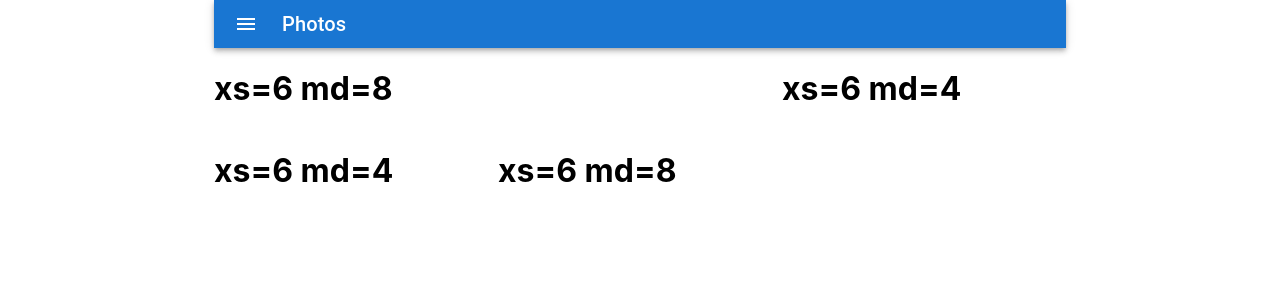
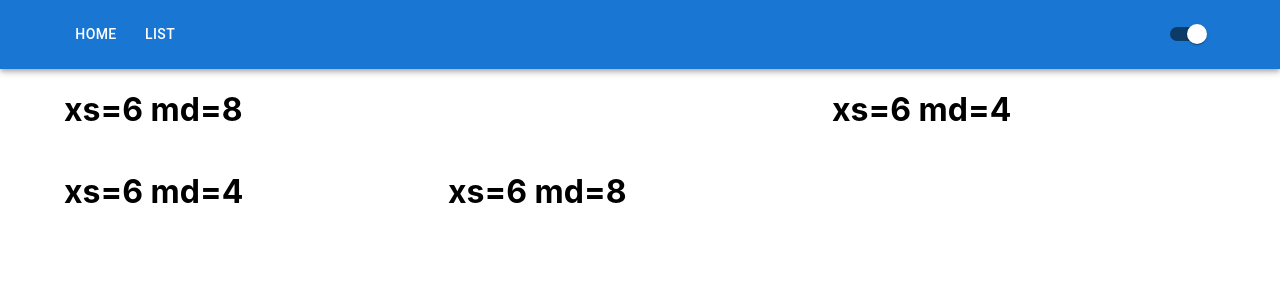
Before and after one commit to DanielRed007/info-country-manager, a Next.js app in the folder app/: page / in a window 1280 px wide. Shown: the top 300 px of the page. Built offline with nearby package versions, Linux system fonts and the light colour scheme.

Commit message:
layout improved, need to implement color mode switching

```diff
--- a/app/pages/client/shared/Navbar.tsx
+++ b/app/pages/client/shared/Navbar.tsx
@@ -1,28 +1,50 @@
+import { useState } from "react";
+import Link from 'next/link';
 import AppBar from '@mui/material/AppBar';
 import Box from '@mui/material/Box';
 import Toolbar from '@mui/material/Toolbar';
-import Typography from '@mui/material/Typography';
-import IconButton from '@mui/material/IconButton';
-import MenuIcon from '@mui/icons-material/Menu';
-import Container from "@mui/material/Container";
+import Container from '@mui/material/Container';
+import Button from '@mui/material/Button';
+import Switch from '@mui/material/Switch';
 
-// The theme provider should go here to implement dark mode
+const pages = [
+    {title: 'Home', route: "/"},
+    {title: 'List', route: "/detail"}
+];
 
-export default function Navbar() {
+const Navbar = () => {
+    const [checked, setChecked] = useState(true);
+
+    const handleChange = (event) => {
+        setChecked(event.target.checked);
+    };
+
     return (
-        <Container maxWidth="md">
-            <Box sx={{ flexGrow: 1 }}>
-                <AppBar position="static">
-                <Toolbar variant="dense">
-                    <IconButton edge="start" color="inherit" aria-label="menu" sx={{ mr: 2 }}>
-                    <MenuIcon />
-                    </IconButton>
-                    <Typography variant="h6" color="inherit" component="div">
-                    Photos
-                    </Typography>
-                </Toolbar>
-                </AppBar>
-            </Box>
-        </Container>
-    )
-}
+        <AppBar position="static">
+            <Container maxWidth="lg">
+            <Toolbar disableGutters>
+                <Box sx={{ flexGrow: 1, display: { xs: 'none', md: 'flex' } }}>
+                {pages.map((page, index) => (
+                    <Button
+                    key={index}
+                    sx={{ my: 2, color: 'white', display: 'block' }}
+                    >
+                    <Link href={page.route}>
+                        {page.title}
+                    </Link>
+                    </Button>
+                ))}
+                </Box>
+
+                <Switch
+                    checked={checked}
+                    onChange={handleChange}
+                    inputProps={{ 'aria-label': 'controlled' }}
+                    color="default"
+                />
+            </Toolbar>
+            </Container>
+        </AppBar>
+    );
+};
+export default Navbar;
--- a/app/pages/index.tsx
+++ b/app/pages/index.tsx
@@ -14,7 +14,7 @@ import Layout from "./client/components/Layout";
 export default function Home (){
   return (
     <>
-      <Container maxWidth="md">
+      <Container maxWidth="lg">
           <Box>
               <Grid container>
               <Grid xs={6} md={8}>
@@ -35,11 +35,3 @@ export default function Home (){
     </>
   )
 };
-
-Home.getLayout = function getLayout(page: ReactElement){
-  return (
-    <Layout>
-      {page}
-    </Layout>
-  )
-};
```
Also changed, not shown: app/pages/detail.tsx (+2 -11 lines).
